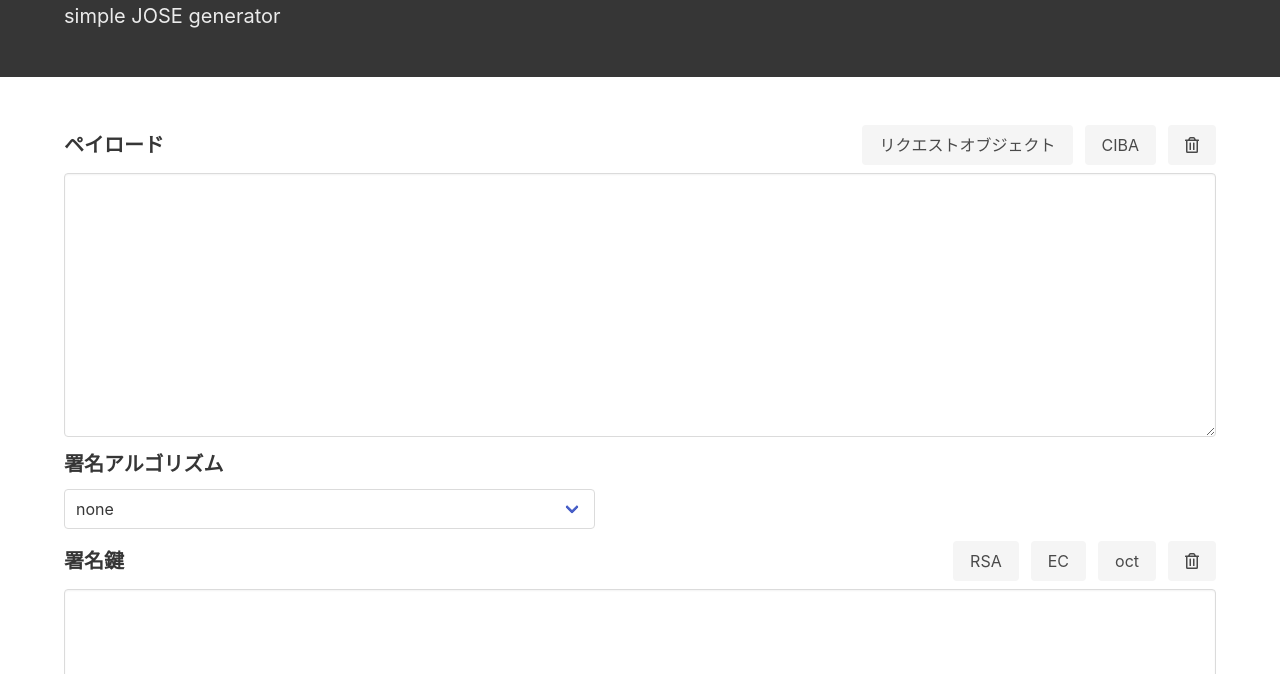
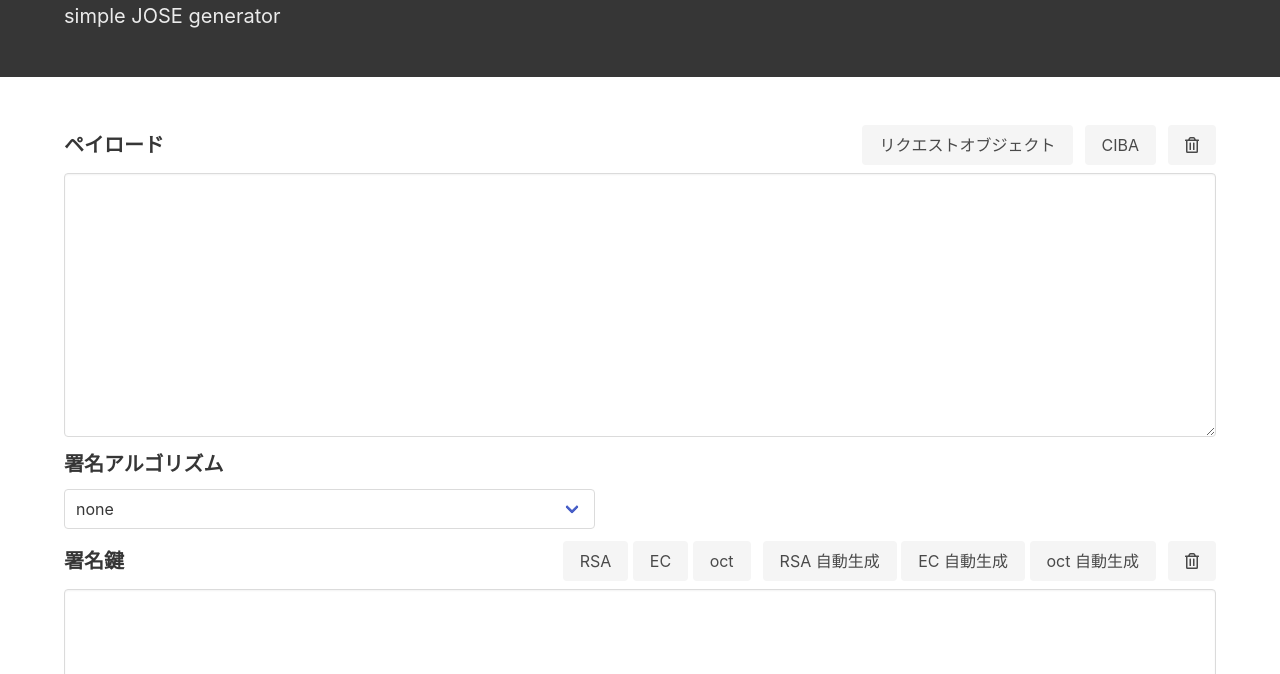
Before and after one commit to authlete/mkjose, a plain HTML site: page src/main/webapp/index.ja.html in a window 1280 px wide. Shown: the part 126-800 px from the top of the page. Drawn offline with nearby package versions, Linux system fonts and the light colour scheme.

Commit message:
added integration with mkjwk.org

```diff
--- a/src/main/webapp/index.ja.html
+++ b/src/main/webapp/index.ja.html
@@ -101,16 +101,15 @@
             <div class="level-item">
               <div class="field">
                 <a class="button is-light" onClick="signing_alg_rsa();">RSA</a>
+                <a class="button is-light" onClick="signing_alg_ec();">EC</a>
+                <a class="button is-light" onClick="signing_alg_oct('共有鍵を入力してください');">oct</a>
               </div>
             </div>
             <div class="level-item">
-              <div class=field>
-                <a class="button is-light" onClick="signing_alg_ec();">EC</a>
-              </div>
-            </div>
-            <div class="level-item">
-              <div class=field>
-                <a class="button is-light" onClick="signing_alg_oct('共有鍵を入力してください');">oct</a>
+              <div class="field">
+                <a class="button is-light" onClick="signing_alg_mkjwk('RSA');">RSA 自動生成</a>
+                <a class="button is-light" onClick="signing_alg_mkjwk('EC');">EC 自動生成</a>
+                <a class="button is-light" onClick="signing_alg_mkjwk('oct');">oct 自動生成</a>
               </div>
             </div>
             <div class="level-item">
--- a/src/main/webapp/script/index.js
+++ b/src/main/webapp/script/index.js
@@ -258,6 +258,31 @@ function signing_alg_clear() {
   signing_alg_set(0 /*none*/, '');
 }
 
+function signing_alg_mkjwk(kty) {
+	var url = 'https://mkjwk.org/jwk/';
+	var alg = 0; /*none*/
+	if (kty === 'RSA') {
+		url = url + 'rsa?size=2048';
+		alg = 4; /*RS256*/
+	} else if (kty === 'EC') {
+		url = url + 'ec?crv=P-256';
+		alg = 7; /*ES256*/
+	} else if (kty === 'oct') {
+		url = url + 'oct?size=2048';
+		alg = 1; /*HS256*/
+	} else {
+		return;
+	}
+
+	fetch(url).then(function (res) {
+		if (res.ok) {
+			res.json().then(function (data) {
+				signing_alg_set(alg, JSON.stringify(data.jwk, null, 4));
+			});
+		}
+	});
+}
+
 function signing_alg_rsa() {
   var jwk =
     '{\n' +
```
Also changed, not shown: src/main/webapp/index.html (+6 -7 lines).
